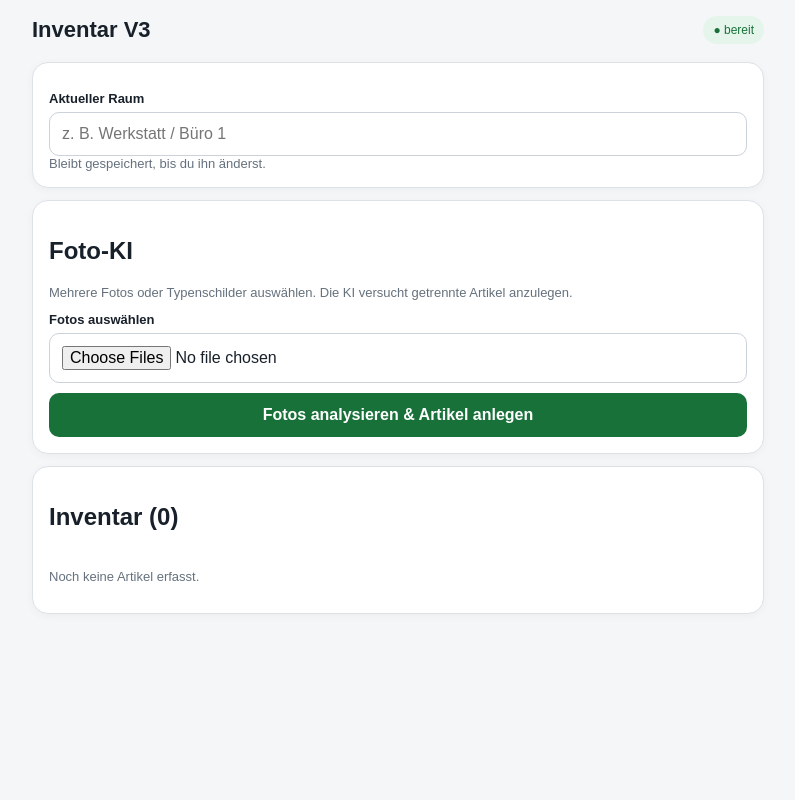
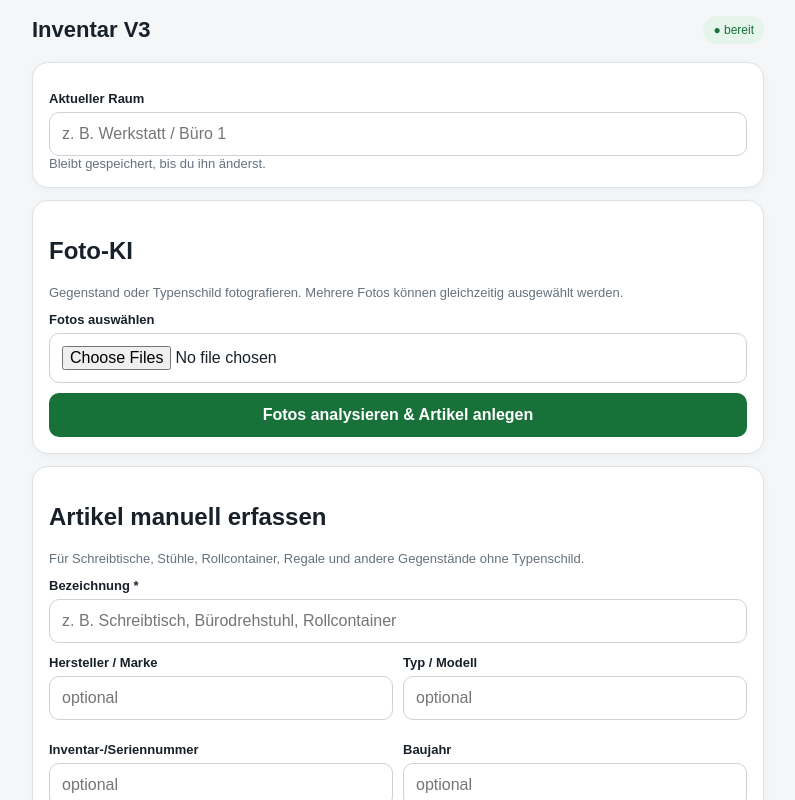
Before and after one commit to schwarzchristoph-dev/insolvenz-inventar-v3, a Next.js app: page / in a window 1280 px wide. Shown: the top 800 px of the page, without its empty margins (242-1037 px from the left). Built offline with nearby package versions, Linux system fonts and the light colour scheme.

Commit message:
Ergänze manuelle Artikelerfassung ohne Typenschild

```diff
--- a/app/page.js
+++ b/app/page.js
@@ -1,15 +1,18 @@
 "use client";
 import "./globals.css";
 import {useEffect,useState} from "react";
+const empty={designation:"",manufacturer:"",model:"",serial:"",year:"",quantity:"1",condition:"gebraucht",notes:""};
 export default function Home(){
- const [room,setRoom]=useState(""); const [files,setFiles]=useState([]); const [items,setItems]=useState([]); const [busy,setBusy]=useState(false);
+ const [room,setRoom]=useState("");const [files,setFiles]=useState([]);const [items,setItems]=useState([]);const [busy,setBusy]=useState(false);const [form,setForm]=useState(empty);
  useEffect(()=>{setRoom(localStorage.getItem("inventar-room")||"");setItems(JSON.parse(localStorage.getItem("inventar-items")||"[]"))},[]);
- const saveRoom=v=>{setRoom(v);localStorage.setItem("inventar-room",v)};
- const persist=x=>{setItems(x);localStorage.setItem("inventar-items",JSON.stringify(x))};
- const analyze=async()=>{if(!files.length)return;setBusy(true);let all=[];try{for(const f of files){const data=await new Promise((res,rej)=>{let r=new FileReader();r.onload=()=>res(r.result);r.onerror=rej;r.readAsDataURL(f)});const q=await fetch("/api/analyze",{method:"POST",headers:{"Content-Type":"application/json"},body:JSON.stringify({image:data})});const j=await q.json();if(!q.ok)throw new Error(j.error||"Analyse fehlgeschlagen");for(const x of (j.items||[]))all.push({...x,room,id:crypto.randomUUID()})}persist([...all,...items]);setFiles([])}catch(e){alert(e.message)}finally{setBusy(false)}};
- const csv=()=>{const rows=[["Raum","Bezeichnung","Hersteller","Typ","Nr.","Baujahr","Bemerkung"],...items.map(x=>[x.room,x.designation,x.manufacturer,x.model,x.serial,x.year,x.notes])];const s=rows.map(r=>r.map(v=>'"'+String(v||"").replaceAll('"','""')+'"').join(";")).join("\n");const a=document.createElement("a");a.href=URL.createObjectURL(new Blob([s],{type:"text/csv;charset=utf-8"}));a.download="inventar.csv";a.click()};
+ const saveRoom=v=>{setRoom(v);localStorage.setItem("inventar-room",v)};const persist=x=>{setItems(x);localStorage.setItem("inventar-items",JSON.stringify(x))};
+ const addManual=()=>{if(!form.designation.trim())return alert("Bitte eine Bezeichnung eingeben.");persist([{...form,room,id:crypto.randomUUID()},...items]);setForm(empty)};
+ const analyze=async()=>{if(!files.length)return;setBusy(true);let all=[];try{for(const f of files){const data=await new Promise((res,rej)=>{let r=new FileReader();r.onload=()=>res(r.result);r.onerror=rej;r.readAsDataURL(f)});const q=await fetch("/api/analyze",{method:"POST",headers:{"Content-Type":"application/json"},body:JSON.stringify({image:data})});const j=await q.json();if(!q.ok)throw new Error(j.error||"Analyse fehlgeschlagen");for(const x of(j.items||[]))all.push({...x,quantity:"1",condition:"gebraucht",room,id:crypto.randomUUID()})}persist([...all,...items]);setFiles([])}catch(e){alert(e.message)}finally{setBusy(false)}};
+ const csv=()=>{const rows=[["Raum","Bezeichnung","Hersteller","Typ","Nr.","Baujahr","Anzahl","Zustand","Bemerkung"],...items.map(x=>[x.room,x.designation,x.manufacturer,x.model,x.serial,x.year,x.quantity,x.condition,x.notes])];const s=rows.map(r=>r.map(v=>'"'+String(v||"").replaceAll('"','""')+'"').join(";")).join("\n");const a=document.createElement("a");a.href=URL.createObjectURL(new Blob([s],{type:"text/csv;charset=utf-8"}));a.download="inventar.csv";a.click()};
+ const field=(k,p,type="text")=><input type={type} value={form[k]} onChange={e=>setForm({...form,[k]:e.target.value})} placeholder={p}/>;
  return <main><div className="head"><h1>Inventar V3</h1><span className="badge">● bereit</span></div>
  <div className="card"><label>Aktueller Raum</label><input value={room} onChange={e=>saveRoom(e.target.value)} placeholder="z. B. Werkstatt / Büro 1"/><div className="muted">Bleibt gespeichert, bis du ihn änderst.</div></div>
- <div className="card"><h2>Foto-KI</h2><div className="muted">Mehrere Fotos oder Typenschilder auswählen. Die KI versucht getrennte Artikel anzulegen.</div><label>Fotos auswählen</label><input type="file" accept="image/*" multiple onChange={e=>setFiles([...e.target.files])}/>{files.length>0&&<p>{files.length} Foto(s) ausgewählt</p>}<button className="green" disabled={busy||!files.length} onClick={analyze}>{busy?"KI analysiert …":"Fotos analysieren & Artikel anlegen"}</button></div>
- <div className="card"><div className="head"><h2>Inventar ({items.length})</h2>{items.length>0&&<button style={{width:"auto",margin:0}} className="secondary" onClick={csv}>CSV</button>}</div>{!items.length?<p className="muted">Noch keine Artikel erfasst.</p>:items.map(x=><div className="item" key={x.id}><strong>{x.designation||"Unbekannter Artikel"}</strong><div className="muted">{x.room||"Ohne Raum"}{x.serial?" · Nr. "+x.serial:""}{x.year?" · Bj. "+x.year:""}</div></div>)}</div></main>
+ <div className="card"><h2>Foto-KI</h2><div className="muted">Gegenstand oder Typenschild fotografieren. Mehrere Fotos können gleichzeitig ausgewählt werden.</div><label>Fotos auswählen</label><input type="file" accept="image/*" multiple onChange={e=>setFiles([...e.target.files])}/>{files.length>0&&<p>{files.length} Foto(s) ausgewählt</p>}<button className="green" disabled={busy||!files.length} onClick={analyze}>{busy?"KI analysiert …":"Fotos analysieren & Artikel anlegen"}</button></div>
+ <div className="card"><h2>Artikel manuell erfassen</h2><div className="muted">Für Schreibtische, Stühle, Rollcontainer, Regale und andere Gegenstände ohne Typenschild.</div><label>Bezeichnung *</label>{field("designation","z. B. Schreibtisch, Bürodrehstuhl, Rollcontainer")}<div className="grid"><div><label>Hersteller / Marke</label>{field("manufacturer","optional")}</div><div><label>Typ / Modell</label>{field("model","optional")}</div><div><label>Inventar-/Seriennummer</label>{field("serial","optional")}</div><div><label>Baujahr</label>{field("year","optional")}</div><div><label>Anzahl</label>{field("quantity","1","number")}</div><div><label>Zustand</label>{field("condition","z. B. gebraucht")}</div></div><label>Bemerkung</label><textarea value={form.notes} onChange={e=>setForm({...form,notes:e.target.value})} placeholder="z. B. Gebrauchsspuren, Farbe, Ausführung"/><button onClick={addManual}>Artikel hinzufügen</button></div>
+ <div className="card"><div className="head"><h2>Inventar ({items.length})</h2>{items.length>0&&<button style={{width:"auto",margin:0}} className="secondary" onClick={csv}>CSV</button>}</div>{!items.length?<p className="muted">Noch keine Artikel erfasst.</p>:items.map(x=><div className="item" key={x.id}><strong>{x.quantity&&x.quantity!=="1"?x.quantity+"× ":""}{x.designation||"Unbekannter Artikel"}</strong><div className="muted">{x.room||"Ohne Raum"}{x.manufacturer?" · "+x.manufacturer:""}{x.serial?" · Nr. "+x.serial:""}{x.year?" · Bj. "+x.year:""}{x.condition?" · "+x.condition:""}</div></div>)}</div></main>
 }
```
